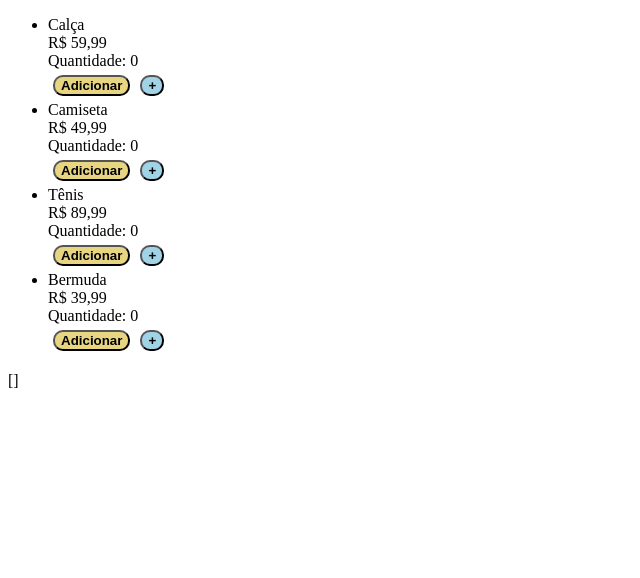
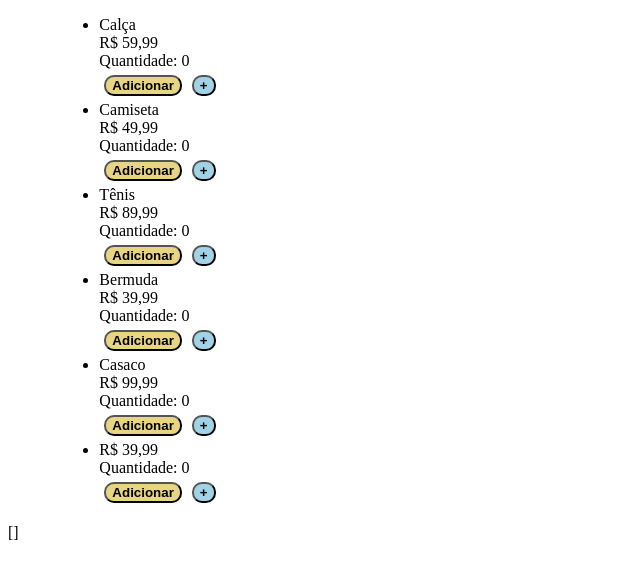
Before and after one commit to iTzMvz/trabalhoListas, a Vue app: page / in a window 1280 px wide. Shown: the top 578 px of the page, without its empty margins (0-640 px from the left). Built offline with nearby package versions, Linux system fonts and the light colour scheme.

Commit message:
css produtos

```diff
--- a/src/App.vue
+++ b/src/App.vue
@@ -27,7 +27,19 @@ const listaProdutos = ref([
     nome: 'Bermuda',
     preco: 39.99,
     quantidade: 0
-  }
+  },
+  {
+    id: 5,
+    nome: 'Casaco',
+    preco: 99.99,
+    quantidade: 0
+  },
+  {
+    id: 6,
+    nome: '',
+    preco: 39.99,
+    quantidade: 0
+  },
 ])
 
 function addCarrinho(produto) {
@@ -53,6 +65,7 @@ function calculaValorTotal() {
 </script>
 <template>
   <ul>
+    <div class="produtos">
       <li v-for="(produto, i) in listaProdutos" :key="produto.id">
         <div>{{ produto.nome }}</div>
         <div>
@@ -64,8 +77,8 @@ function calculaValorTotal() {
         <button v-if="produto.quantidade > 0" @click="produto.quantidade--" style="background-color: rgb(230, 43, 32)">
           -
         </button>
-      <div></div>
       </li>
+    </div>
   </ul>
   <div>{{ carrinho }}</div>
 </template>
@@ -76,4 +89,13 @@ button {
   font-weight: bold;
   background-color: rgb(231, 213, 130);
 }
+
+.produtos{
+display: flex;
+flex-wrap: wrap;
+flex-direction: row;
+align-content: center;
+justify-content: space-around;
+margin-right: 1000px;
+}
 </style>
```
Lines whose indentation alone changed are shown as unchanged.
